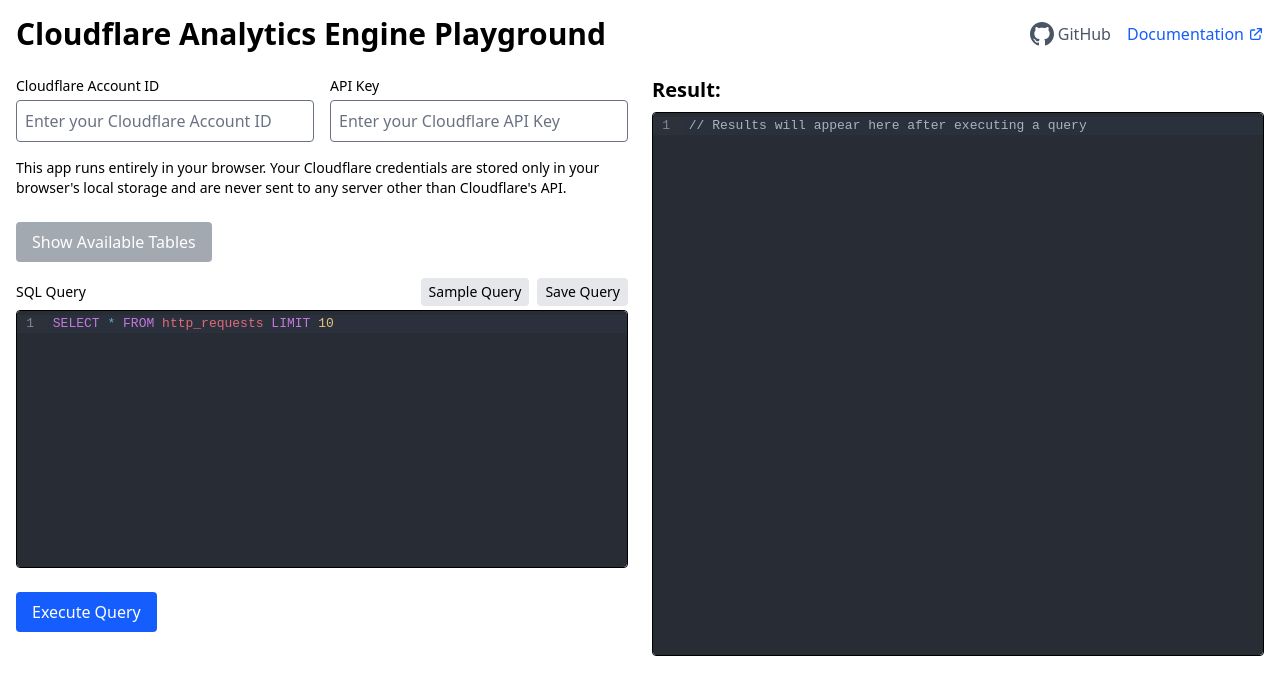
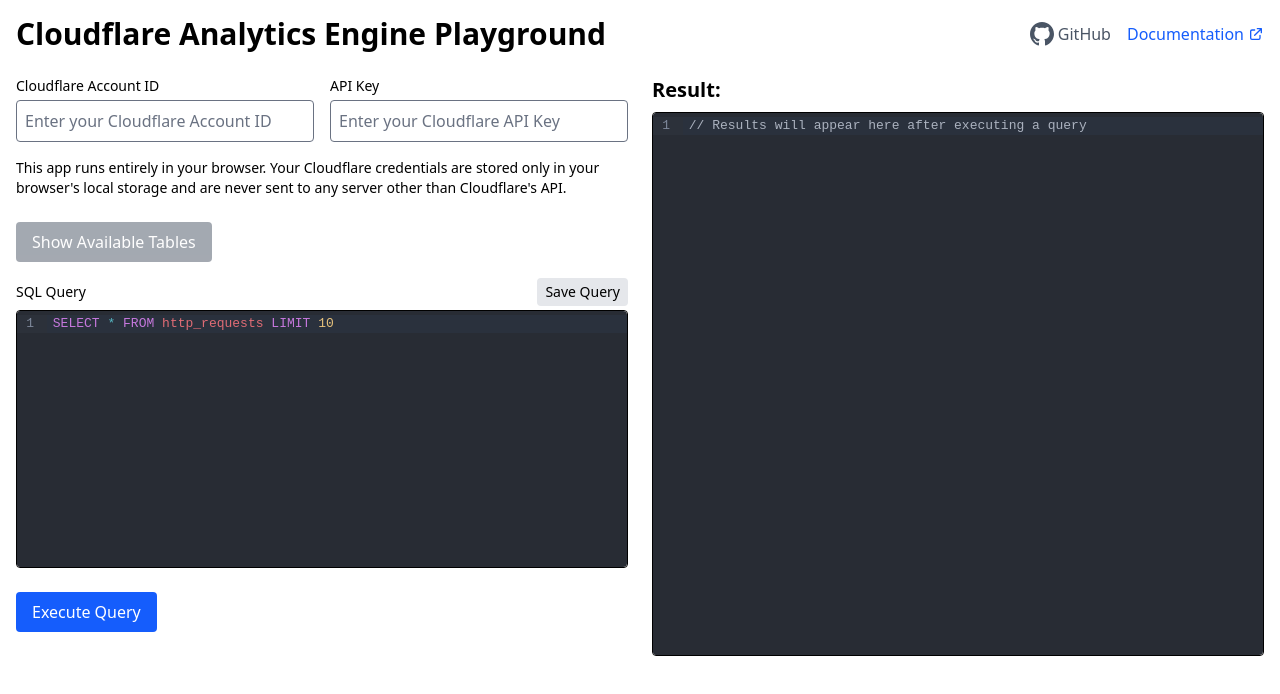
Before and after one commit to brachkow/analytics-engine-playgorund, a SvelteKit app: page / in a window 1280 px wide. Shown: the top 694 px of the page. Built offline with nearby package versions, Linux system fonts and the light colour scheme.

Commit message:
Remove sample query feature

```diff
--- a/src/routes/+page.svelte
+++ b/src/routes/+page.svelte
@@ -452,13 +452,6 @@
 					<label for="sqlEditor" class="block text-sm font-medium">SQL Query</label>
 					<div class="flex space-x-2">
 						<button
-							onclick={() => loadQuery("SELECT 'Hello Cloudflare Analytics Engine' AS message")}
-							class="rounded bg-gray-200 px-2 py-1 text-sm hover:bg-gray-300"
-							title="Run a simple test query"
-						>
-							Sample Query
-						</button>
-						<button
 							onclick={() => (showSaveDialog = true)}
 							class="rounded bg-gray-200 px-2 py-1 text-sm hover:bg-gray-300"
 						>
```
